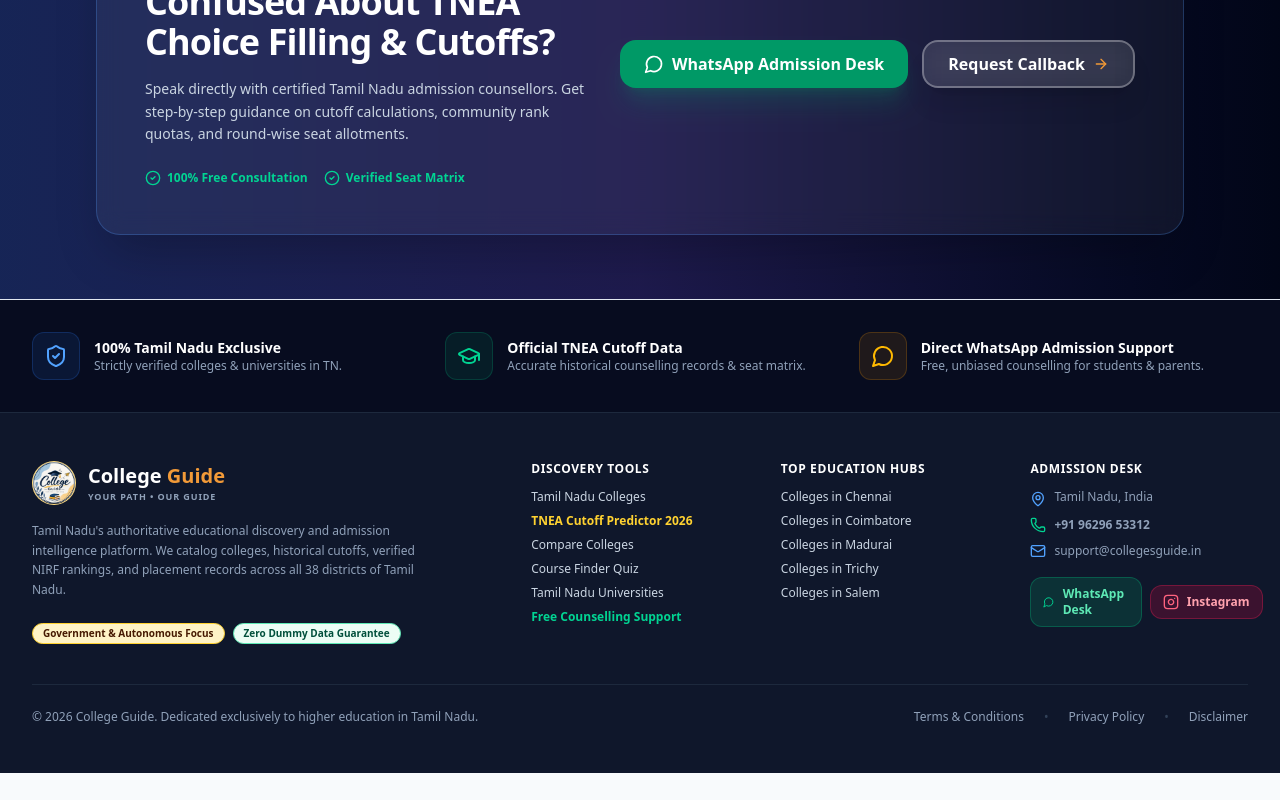
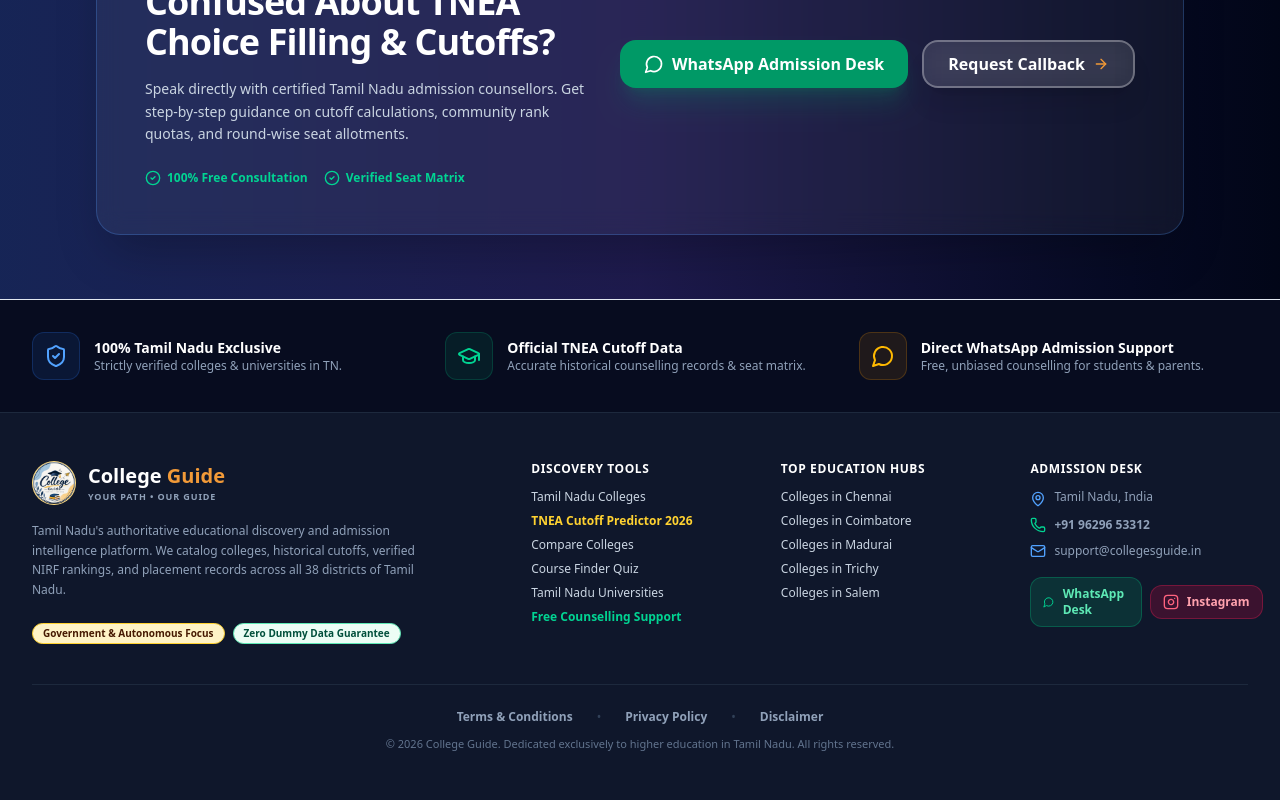
Before and after one commit to stephenraj27dot/College-One, a Next.js app: page / in a window 1280 px wide. Shown: the part 3806-4606 px from the top of the page. Before the commit the page ends 4579 px from the top, so only its background shows below. Built offline with nearby package versions, Linux system fonts and the light colour scheme.

Commit message:
style(footer): center Terms & Conditions, Privacy Policy and Disclaimer links at the bottom of the footer

```diff
--- a/src/components/layout/Footer.tsx
+++ b/src/components/layout/Footer.tsx
@@ -198,21 +198,23 @@ export function Footer() {
             </div>
           </div>
 
-          <div className="border-t border-slate-800 mt-10 pt-6 flex flex-col sm:flex-row items-center justify-between gap-4 text-xs text-slate-400">
-            <p>© {new Date().getFullYear()} College Guide. Dedicated exclusively to higher education in Tamil Nadu.</p>
-            <div className="flex flex-wrap items-center gap-x-5 gap-y-2 text-xs">
-              <Link href="/terms" className="hover:text-[#f29a38] transition-colors font-medium">
+          <div className="border-t border-slate-800 mt-10 pt-6 flex flex-col items-center justify-center text-center gap-3 text-xs text-slate-400">
+            <div className="flex flex-wrap items-center justify-center gap-x-6 gap-y-2 text-xs">
+              <Link href="/terms" className="hover:text-[#f29a38] transition-colors font-semibold">
                 Terms & Conditions
               </Link>
-              <span className="text-slate-700 hidden sm:inline">•</span>
-              <Link href="/privacy" className="hover:text-[#f29a38] transition-colors font-medium">
+              <span className="text-slate-700">•</span>
+              <Link href="/privacy" className="hover:text-[#f29a38] transition-colors font-semibold">
                 Privacy Policy
               </Link>
-              <span className="text-slate-700 hidden sm:inline">•</span>
-              <Link href="/disclaimer" className="hover:text-[#f29a38] transition-colors font-medium">
+              <span className="text-slate-700">•</span>
+              <Link href="/disclaimer" className="hover:text-[#f29a38] transition-colors font-semibold">
                 Disclaimer
               </Link>
             </div>
+            <p className="text-slate-500 text-[11px]">
+              © {new Date().getFullYear()} College Guide. Dedicated exclusively to higher education in Tamil Nadu. All rights reserved.
+            </p>
           </div>
         </Container>
       </div>
```
